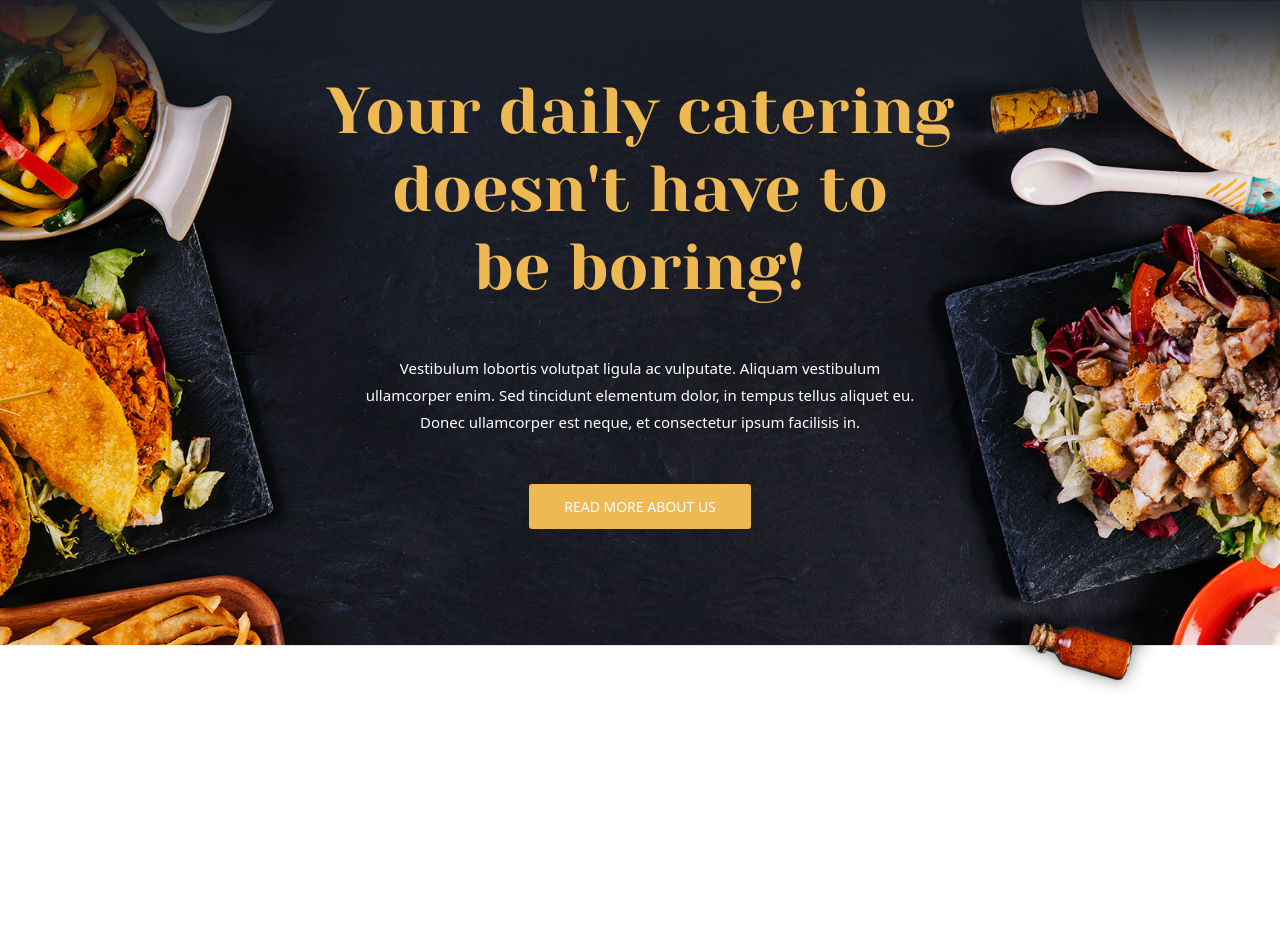
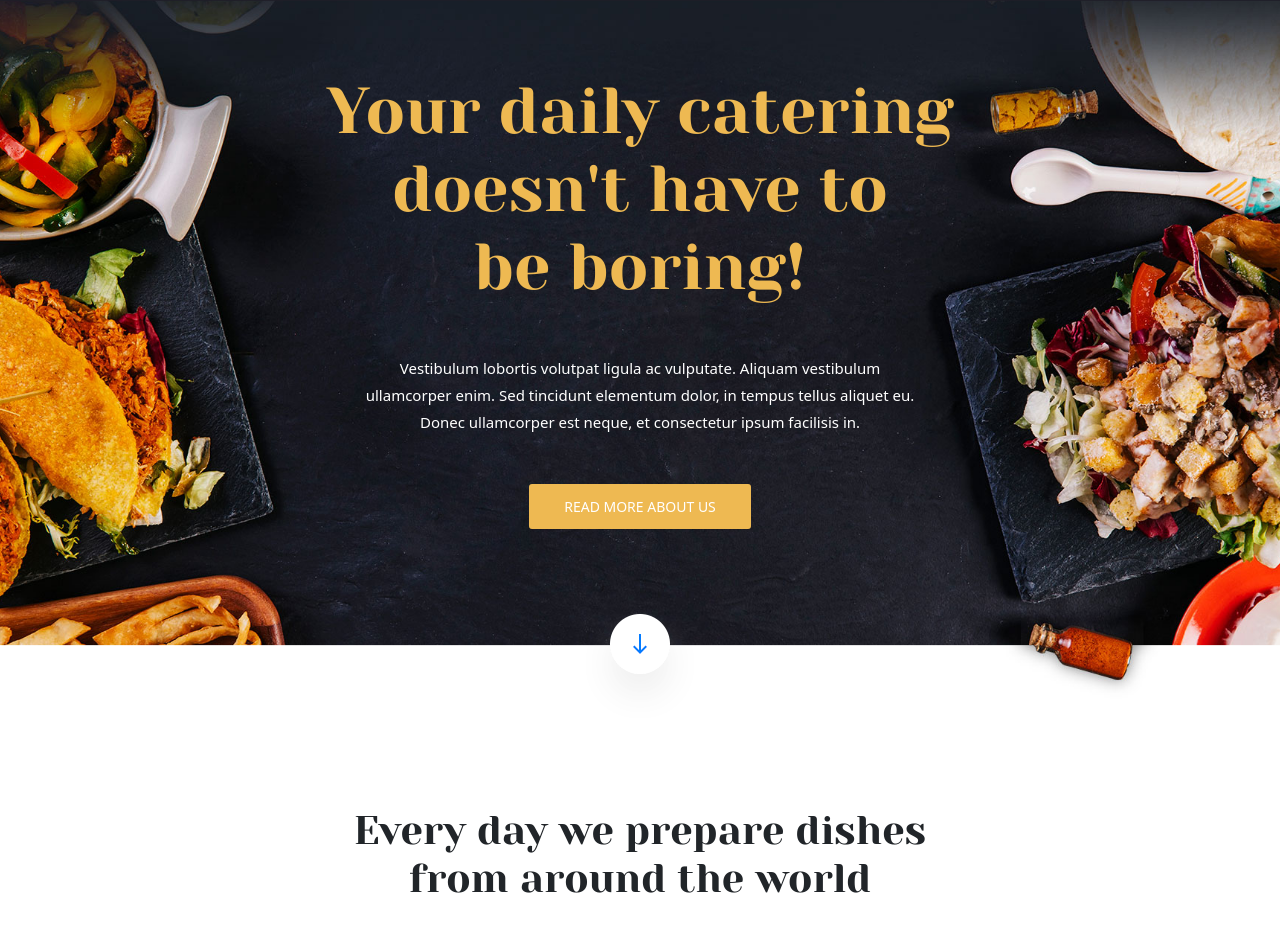
Before and after one commit to maan12-web/restaurant, a plain HTML site: page index.html in a window 1280 px wide. Shown: the part 99-1030 px from the top of the page. Before the commit the page ends 800 px from the top, so only its background shows below. Drawn offline with nearby package versions, Linux system fonts and the light colour scheme.

Commit message:
Add files via upload

```diff
--- a/assets/css/media.css
+++ b/assets/css/media.css
@@ -72,6 +72,12 @@
     .col-xxl-11 {width: 91.66%;}
     .col-xxl-12 {width: 100%;}
 }
+@media (max-width: 1400px) {
+   .scroll-img{
+    margin-top: -100px;
+    z-index: 5;
+   }
+}
 @media (max-width:1200px) {
     .navmenu{
         display: none;
@@ -83,6 +89,9 @@
 @media (max-width: 768px) {
     .title-content h1{
         font-size: 48px;
+    }
+    .dishes-title h3{
+        font-size: 32px;
     }
 }
 @media (max-width: 576px) {
--- a/assets/css/style.css
+++ b/assets/css/style.css
@@ -87,6 +87,7 @@ html{
     display: flex;
     align-items: center;
     justify-content: center;
+    z-index: 1;
 }
 .title-section img{
     opacity: 1;
@@ -97,7 +98,7 @@ html{
     width: 100%;
     height: 100%;
     object-fit: cover;
-    z-index: 1;
+    z-index: 4;
 }
 .title-content{
     z-index: 20;
@@ -126,3 +127,16 @@ html{
 .title-content a button:hover{
     background-color: #dca952;
 }
+.scroll-img{
+    z-index: 5;
+    margin-top: -50px;
+}
+/* SECTION 2 CSS */
+.section-dishes{
+    padding: 80px 0;
+}
+.dishes-title h3{
+    font-size: 40px;
+    font-family: var(--yeseva-fonts);
+    padding-bottom: 60px;
+}
--- a/index.html
+++ b/index.html
@@ -90,6 +90,27 @@
                </a>
             </div>
            </section>
+           <!-- SECTION 1 END -->
+           <!-- SCROLL BTN START -->
+            <div class="d-flex align-items-center justify-content-center">
+                <a href="#about" class="text-decoration-none scroll-img">
+                   <img src="./assets/image/download (1).png" alt="" class="img-fluid">
+                </a>
+            </div>
+            <!-- SCROLL BTN END -->
+             <!-- SECTION 2 START  -->
+              <section class="section-dishes">
+                <div class="container">
+                    <div class="text-center dishes-title">
+                        <h3 class="mb-0">
+                            Every day we prepare dishes <br> from around the world
+                        </h3>
+                    </div>
+                    <div class="row gy-4">
+
+                    </div>
+                </div>
+              </section>
       </main>
 
 
```
Also changed, not shown: assets/image/download (1).png (added).
